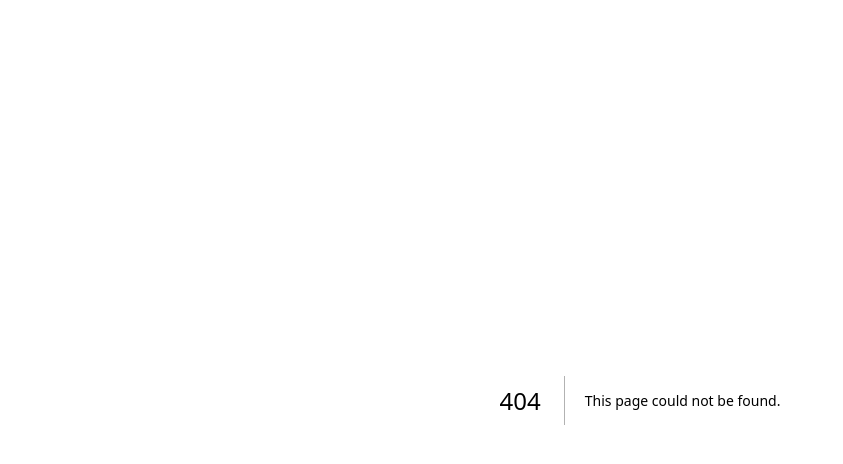
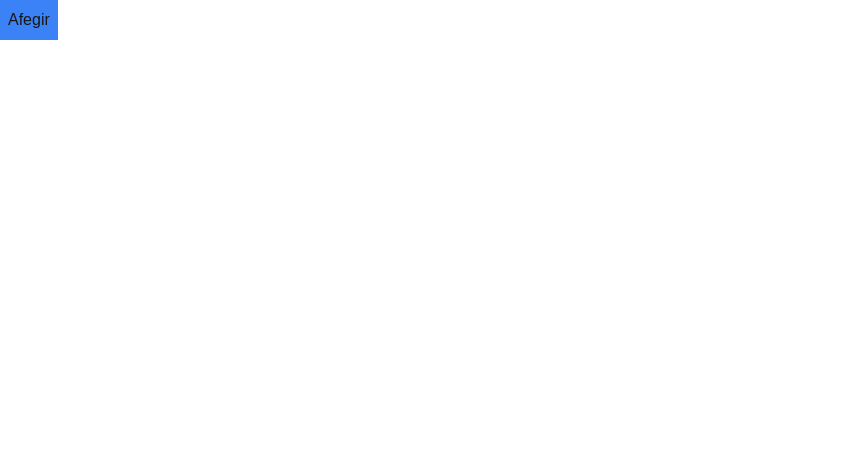
Before and after one commit to lace8guti/provesNextjs, a Next.js app: page /condicionals in a window 1280 px wide. Before the commit this address had no page. Shown: the top 464 px of the page, without its empty margins (0-843 px from the left). Built offline with nearby package versions, Linux system fonts and the light colour scheme.

Commit message:
map, condicionales y otras cosas

```diff
--- /dev/null
+++ b/app/condicionals/page.jsx
@@ -0,0 +1,60 @@
+export default function Page(){
+
+const age = 12;
+
+if(age>=18){
+    console.log('major edat')
+
+}else{
+    console.log('menor edat')
+}
+
+const beguda = age>=21 ? "cervesa" : "suc";
+
+
+// creamos una constante objeto literal
+const persona = null //const persona = {nom:"Ana", edat:19}
+//evaluamos si la variable persona existe o no, si existe, toma su variable nom, si no existe, muestra "desconegut" per pantalla
+const quies = persona ? persona.nom : "desconegut"
+console.log(quies)
+
+
+
+//const operacio = "eliminar"
+
+
+// ejemplo de elemento contenido en una variable que se puede llamar en un return
+//let boto = <button className="bg-blue-500 p-2">Afegir</button>
+
+
+//if (operacio == "eliminar") boto = <button className="bg-red-500 p-2">Eliminar</button>
+
+const operacio = 'afegir'
+
+//if(operacio==="afegir") return <button className="bg-blue-500 p-2">Afegir</button>
+//else return <button className="bg-red-500 p-2">Eliminar</button>
+
+//return <div>{boto}</div>
+
+/*
+//dentro de un return no puedo utilizar la sintaxis de if-else a pelo, pero sí puedo meterle el operador ternario
+return (
+    operacio==="afegir" ?
+    <button className="bg-blue-500 p-2">Afegir</button>
+    :
+    <button className="bg-red-500 p-2">Eliminar</button>
+)
+    */
+
+return (
+    <div>
+    {persona && persona.nom}
+    { operacio==="afegir" ?
+    <button className="bg-blue-500 p-2">Afegir</button>
+    :
+    <button className="bg-red-500 p-2">Eliminar</button>
+    }
+    </div>
+)
+
+}
--- /dev/null
+++ b/app/map/page.jsx
@@ -0,0 +1,57 @@
+"use client"
+export default function Page () {
+
+   let botons = [
+            <button key={1} className="bg-blue-500 p-2 m-2">Afegir</button> ,
+            <button key={2} className="bg-blue-500 p-2 m-2">Afegir</button> ,
+            <button key={3} className="bg-blue-500 p-2 m-2">Afegir</button>
+            ]
+   //return <div>{botons}</div>
+
+   const elements = [
+    <li key={1}>Poma</li> ,
+    <li key={2}>Pera</li> ,
+    <li key={3}>Plàtan</li> ,
+    <li key={4}>Raïm</li>
+   ]
+
+   //return <ul>{elements}</ul>
+
+
+
+/*
+   let arrayFruites = [];
+
+   for(let i=0; i<fruites.length; i++){
+    arrayFruites.push(<li>{fruites[i]}</li>)
+   }
+   console.log(arrayFruites)
+   return <ul>{arrayFruites}</ul>
+
+*/
+
+   const handleClick = (fruita,index) => {
+    console.log(`Has fet click ${fruita}`);
+    alert(`Has fet click ${index}`);
+
+   }
+   const fruites = ["Poma","Pera","Plàtan","Raïm"];
+
+
+   return (
+
+    <ul>
+        { fruites.map( (fruita,index) => <li onClick={() =>handleClick(fruita,index)} key={index}>{fruita}</li>)}
+
+
+    </ul>
+
+
+
+   )
+
+
+
+
+
+}
```
Also changed, not shown: 1 other file (tests, documents, lock files or other folders).
